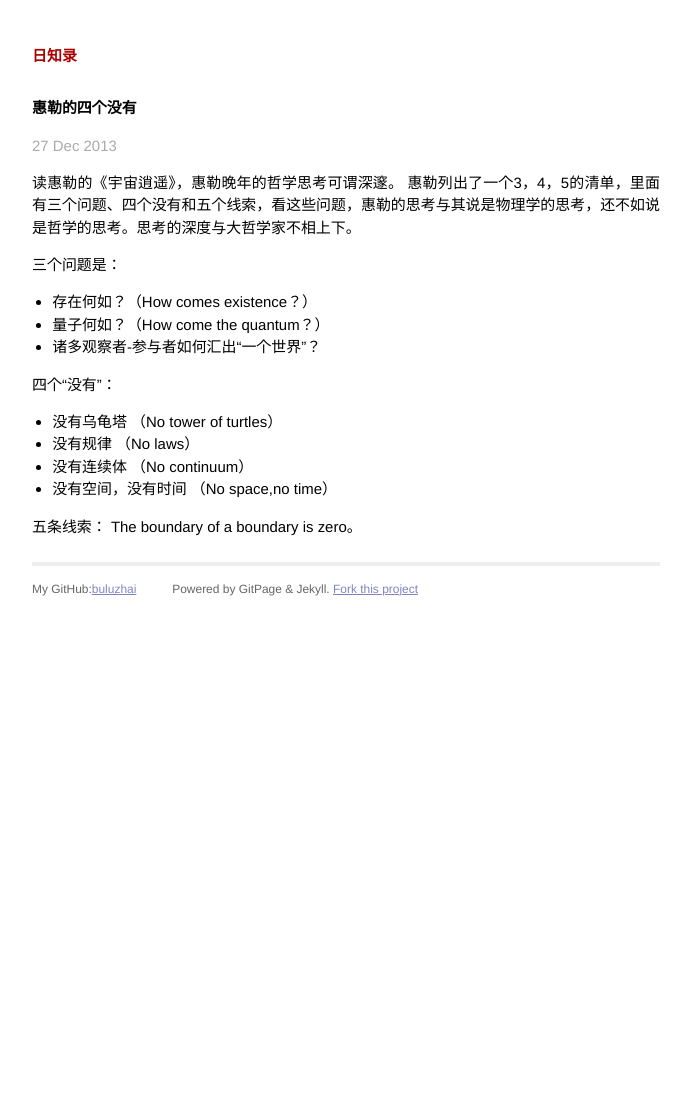
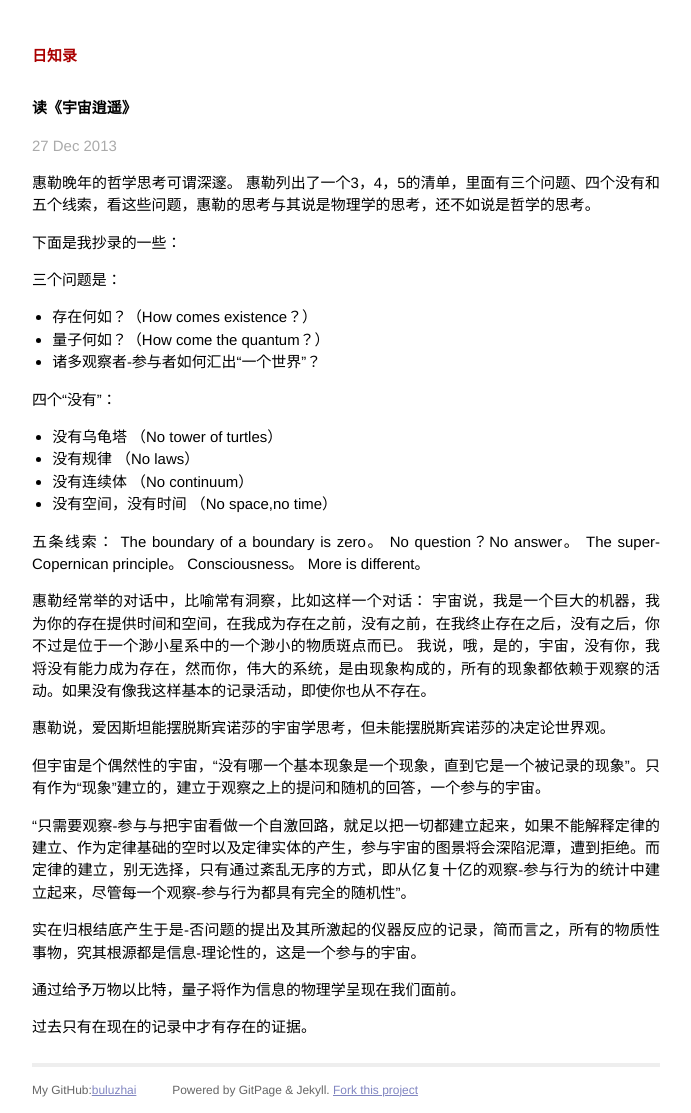
Before and after one commit to gpscad/buluzhai.github.io, a Jekyll site: the page built from _posts/2013-12-27-wheeler.markdown, in a window 1280 px wide. Shown: the whole page, without its empty margins (294-985 px from the left). Built offline with Jekyll 4.4.1, drawn with Linux system fonts in a browser that asks for light colours; Markdown is read by kramdown in place of the engine named in the settings; comment, search, counter and statistics services are not loaded; before the commit the page ends 945 px from its top, so only the background shows below that.

Commit message:
add 惠勒读书笔记

```diff
--- a/_posts/2013-12-27-wheeler.markdown
+++ b/_posts/2013-12-27-wheeler.markdown
@@ -1,19 +1,21 @@
 ---
 layout: post
-title:  "惠勒的四个没有"
+title:  读《宇宙逍遥》
 date:   2013-12-27 13:00:56
 categories: 读书
 ---
 
-读惠勒的《宇宙逍遥》，惠勒晚年的哲学思考可谓深邃。
-惠勒列出了一个3，4，5的清单，里面有三个问题、四个没有和五个线索，看这些问题，惠勒的思考与其说是物理学的思考，还不如说是哲学的思考。思考的深度与大哲学家不相上下。
+惠勒晚年的哲学思考可谓深邃。
+惠勒列出了一个3，4，5的清单，里面有三个问题、四个没有和五个线索，看这些问题，惠勒的思考与其说是物理学的思考，还不如说是哲学的思考。
+
+下面是我抄录的一些：
+
 
 三个问题是：
 
  * 存在何如？（How comes existence？）
  * 量子何如？（How come the quantum？）
  * 诸多观察者-参与者如何汇出“一个世界”？
-
 
 
  四个“没有”：
@@ -23,7 +25,25 @@ categories: 读书
  * 没有连续体 （No continuum）
  * 没有空间，没有时间 （No space,no time）
 
-
-
  五条线索：
  The boundary of a boundary  is zero。
+ No question？No answer。
+ The super-Copernican principle。
+ Consciousness。
+ More is different。
+
+惠勒经常举的对话中，比喻常有洞察，比如这样一个对话：
+宇宙说，我是一个巨大的机器，我为你的存在提供时间和空间，在我成为存在之前，没有之前，在我终止存在之后，没有之后，你不过是位于一个渺小星系中的一个渺小的物质斑点而已。
+我说，哦，是的，宇宙，没有你，我将没有能力成为存在，然而你，伟大的系统，是由现象构成的，所有的现象都依赖于观察的活动。如果没有像我这样基本的记录活动，即使你也从不存在。
+
+惠勒说，爱因斯坦能摆脱斯宾诺莎的宇宙学思考，但未能摆脱斯宾诺莎的决定论世界观。
+
+但宇宙是个偶然性的宇宙，“没有哪一个基本现象是一个现象，直到它是一个被记录的现象”。只有作为“现象”建立的，建立于观察之上的提问和随机的回答，一个参与的宇宙。
+
+“只需要观察-参与与把宇宙看做一个自激回路，就足以把一切都建立起来，如果不能解释定律的建立、作为定律基础的空时以及定律实体的产生，参与宇宙的图景将会深陷泥潭，遭到拒绝。而定律的建立，别无选择，只有通过紊乱无序的方式，即从亿复十亿的观察-参与行为的统计中建立起来，尽管每一个观察-参与行为都具有完全的随机性”。
+
+实在归根结底产生于是-否问题的提出及其所激起的仪器反应的记录，简而言之，所有的物质性事物，究其根源都是信息-理论性的，这是一个参与的宇宙。
+
+通过给予万物以比特，量子将作为信息的物理学呈现在我们面前。
+
+过去只有在现在的记录中才有存在的证据。
```
Also changed, not shown: _posts/2013-12-30-Noether.markdown (added, +18 -0 lines).
